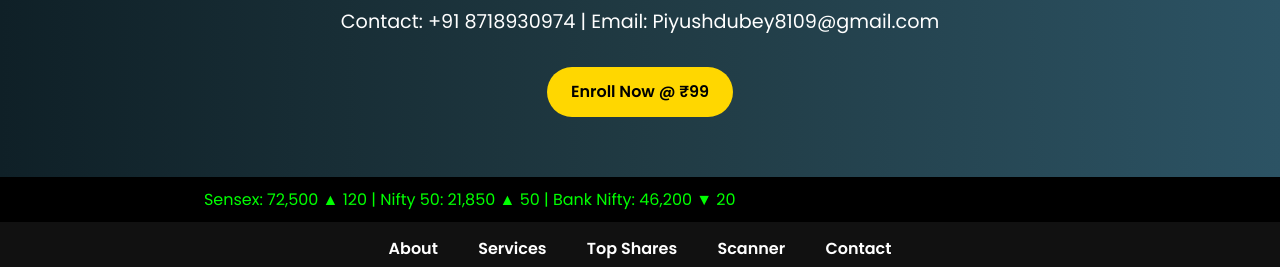
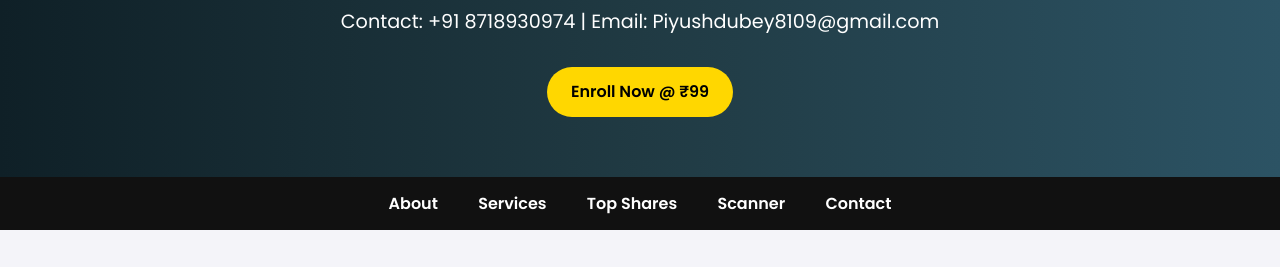
Before and after one commit to piyushdubey0801/piyushcapitalventures, a plain HTML site: page index.html in a window 1280 px wide. Shown: the part 181-448 px from the top of the page. Drawn offline with Linux system fonts and the light colour scheme.

Commit message:
Update index.html

```diff
--- a/index.html
+++ b/index.html
@@ -51,10 +51,6 @@
   <p>Contact: +91 8718930974 | Email: Piyushdubey8109@gmail.com</p>
   <a href="#scanner" class="cta-btn">Enroll Now @ ₹99</a>
 </header>
-
-<div class="ticker">
-  <span>Sensex: 72,500 ▲ 120 | Nifty 50: 21,850 ▲ 50 | Bank Nifty: 46,200 ▼ 20</span>
-</div>
 
 <nav>
   <a href="#about">About</a>
```
